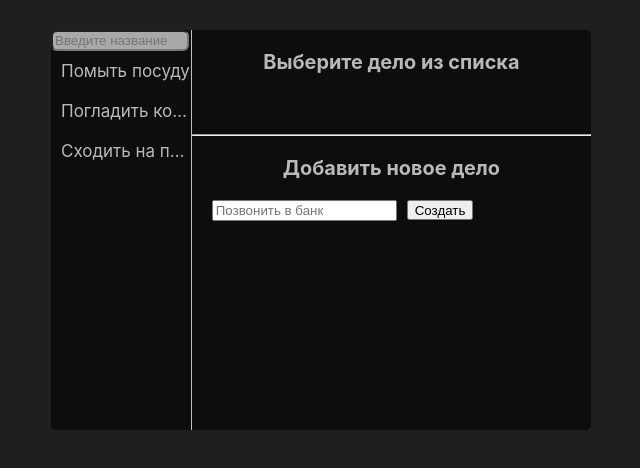
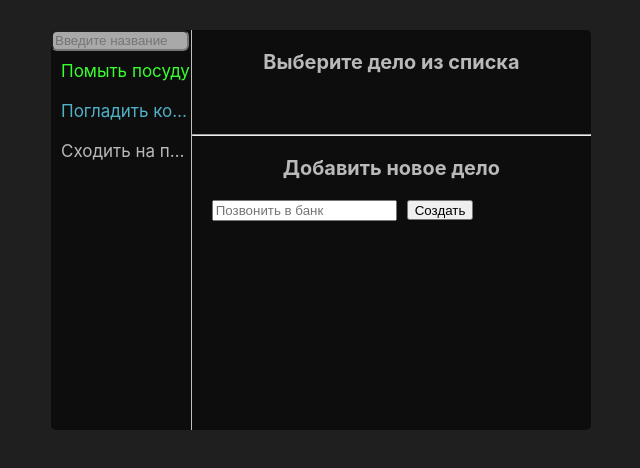
Before and after one commit to Guzzlerx/todoList, a React (Create React App) app: page / in a window 1280 px wide. Shown: the top 468 px of the page, without its empty margins (319-959 px from the left). Built offline with nearby package versions, Linux system fonts and the light colour scheme.

Commit message:
feat: add font color depending on status

```diff
--- a/src/components/App.js
+++ b/src/components/App.js
@@ -71,7 +71,7 @@ const App = () => {
         if (addInputValue) {
             setTodoItems((state) => [
                 ...state,
-                { id: randomizeId(), title: addInputValue },
+                {id: randomizeId(), status: 'waiting', title: addInputValue},
             ]);
         }
         // Очищаем инпут
@@ -79,6 +79,7 @@ const App = () => {
     }
 
     function setItemStatus(id, value) {
+        // при клике по чекбоксу меняем статус дела в массиве дел
         const editedTodoItems = todoItems.map((item) => {
             if (item.id === id) {
                 item.status = value;
--- a/src/components/TodoItem.css
+++ b/src/components/TodoItem.css
@@ -10,9 +10,9 @@
 }
 
 .list__item_inprocess {
-    color: aqua;
+    color: rgb(81, 177, 198);
 }
 
 .list__item_completed {
-    color: green;
+    color: rgb(57, 255, 47);
 }
--- a/src/components/TodoItem.js
+++ b/src/components/TodoItem.js
@@ -1,6 +1,6 @@
 import './TodoItem.css';
 
-const TodoItem = ({ id, title, onItemClick, selectedItem }) => {
+const TodoItem = ({ id, status, title, onItemClick, selectedItem }) => {
     const isSelected = selectedItem.id === id;
 
     function handleClick() {
@@ -10,7 +10,11 @@ const TodoItem = ({ id, title, onItemClick, selectedItem }) => {
     return (
         <li
             onClick={handleClick}
-            className={`list__item ${isSelected ? 'list__item_active' : ''}`}
+            // Если кликнут, то добавляем класс active
+            // в зависимости от статуса добавляем доп.класс для цвета
+            className={`list__item ${
+                isSelected ? 'list__item_active' : ''
+            } list__item_${status}`}
         >
             {title}
         </li>
--- a/src/components/TodoMenu.js
+++ b/src/components/TodoMenu.js
@@ -1,4 +1,5 @@
 import './TodoMenu.css';
+import './TodoItem.css';
 
 const TodoMenu = ({
     selectedItem,
@@ -9,7 +10,6 @@ const TodoMenu = ({
     onAddClick,
     addInputValue,
     onAddInput,
-    todoStatus,
     onCheckboxClick,
 }) => {
     // Если ничего не выбрано, то показывать текст по умолчанию
@@ -46,7 +46,9 @@ const TodoMenu = ({
     return (
         <div className="menu">
             <div className="menu__item">
-                <h3 className="menu__item-title">{title}</h3>
+                <h3 className={`menu__item-title list__item_${status}`}>
+                    {title}
+                </h3>
                 {selectedItem.title && (
                     // Рендерить кнопки, если только дело выбрано
                     <>
--- a/src/utils/defaultTodoItems.js
+++ b/src/utils/defaultTodoItems.js
@@ -2,9 +2,9 @@ import randomizeId from './randomizeId';
 
 const defaultTodoItems = [
     // список дел по умолчанию
-    { id: randomizeId(), title: 'Помыть посуду', status: 'completed' },
-    { id: randomizeId(), title: 'Погладить кошку', status: 'inprocess' },
-    { id: randomizeId(), title: 'Сходить на прогулку', status: 'waiting' },
+    {id: randomizeId(), title: 'Помыть посуду', status: 'completed'},
+    {id: randomizeId(), title: 'Погладить кошку', status: 'inprocess'},
+    {id: randomizeId(), title: 'Сходить на прогулку', status: 'waiting'},
 ];
 
 export default defaultTodoItems;
```
